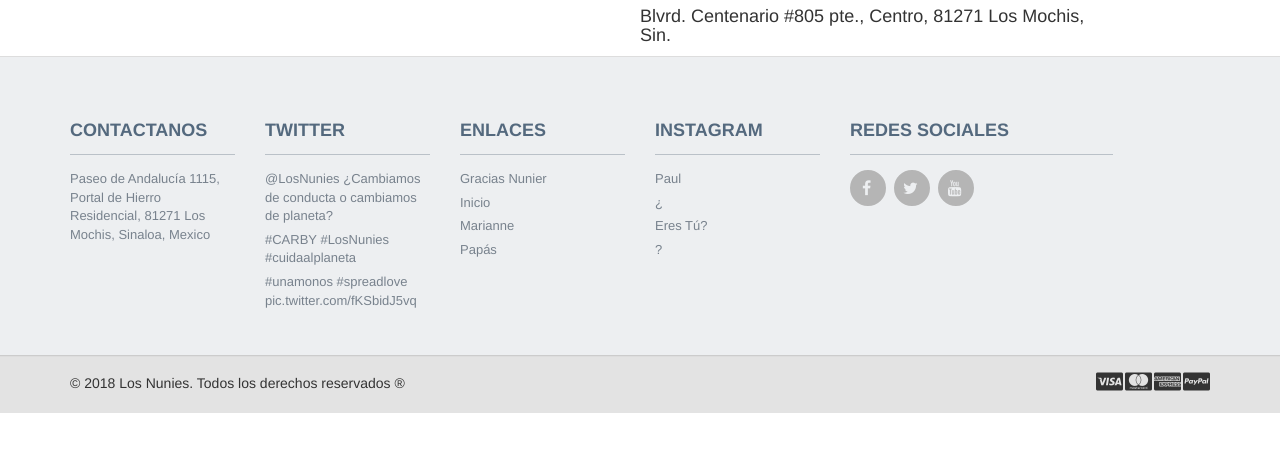
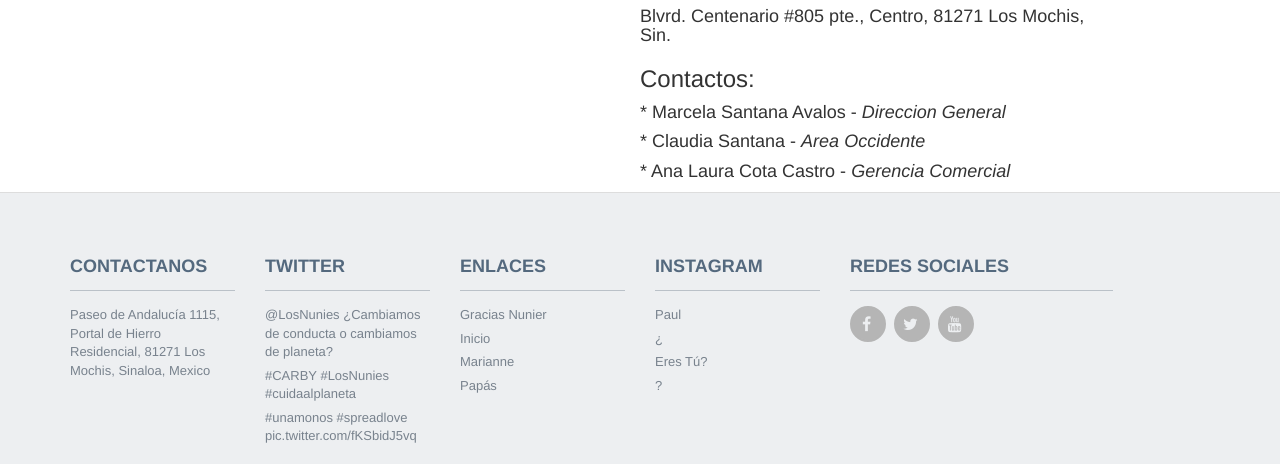
Before and after one commit to DaniTheBoy/Nunies, a plain HTML site: page Nunies/contacto.html in a window 1280 px wide. Shown: the part 547-1011 px from the top of the page. Before the commit the page ends 960 px from the top, so only its background shows below. Drawn offline with nearby package versions, Linux system fonts and the light colour scheme.

Commit message:
Adding contacts
Changes for contact.html

```diff
--- a/Nunies/contacto.html
+++ b/Nunies/contacto.html
@@ -38,6 +38,10 @@
     </iframe>
     <h3>Plaza Paseo Los Mochis</h3>
     <h4>Blvrd. Centenario #805 pte., Centro, 81271 Los Mochis, Sin.</h4>
+    <h3>Contactos:</h3>
+    <h4>* Marcela Santana Avalos - <i>Direccion General</i> </h4>
+    <h4>* Claudia Santana - <i>Area Occidente</i> </h4>
+    <h4>* Ana Laura Cota Castro - <i>Gerencia Comercial</i> </h4>
   </div>
 </div>
   <div id="IncludeFooter"></div>
```
